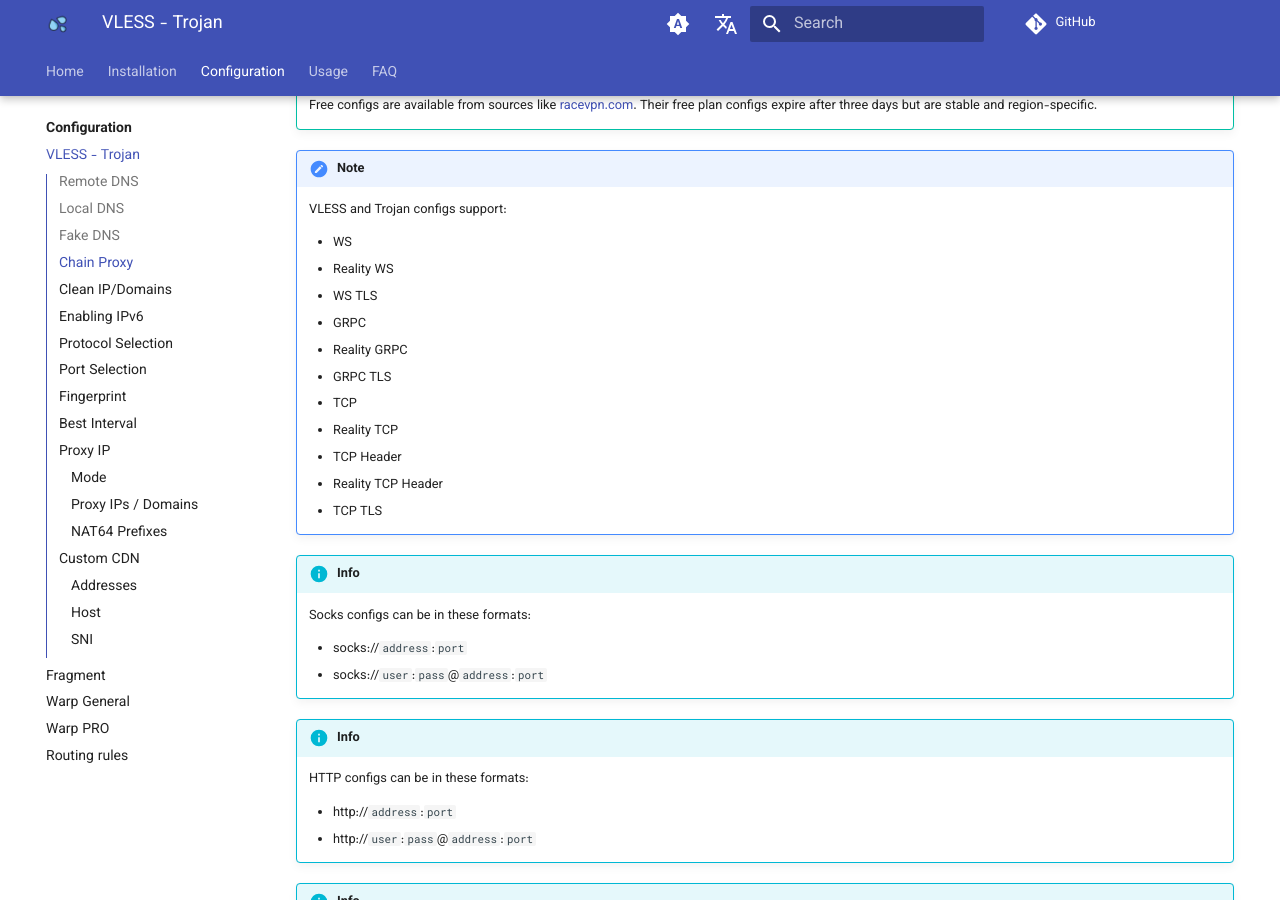
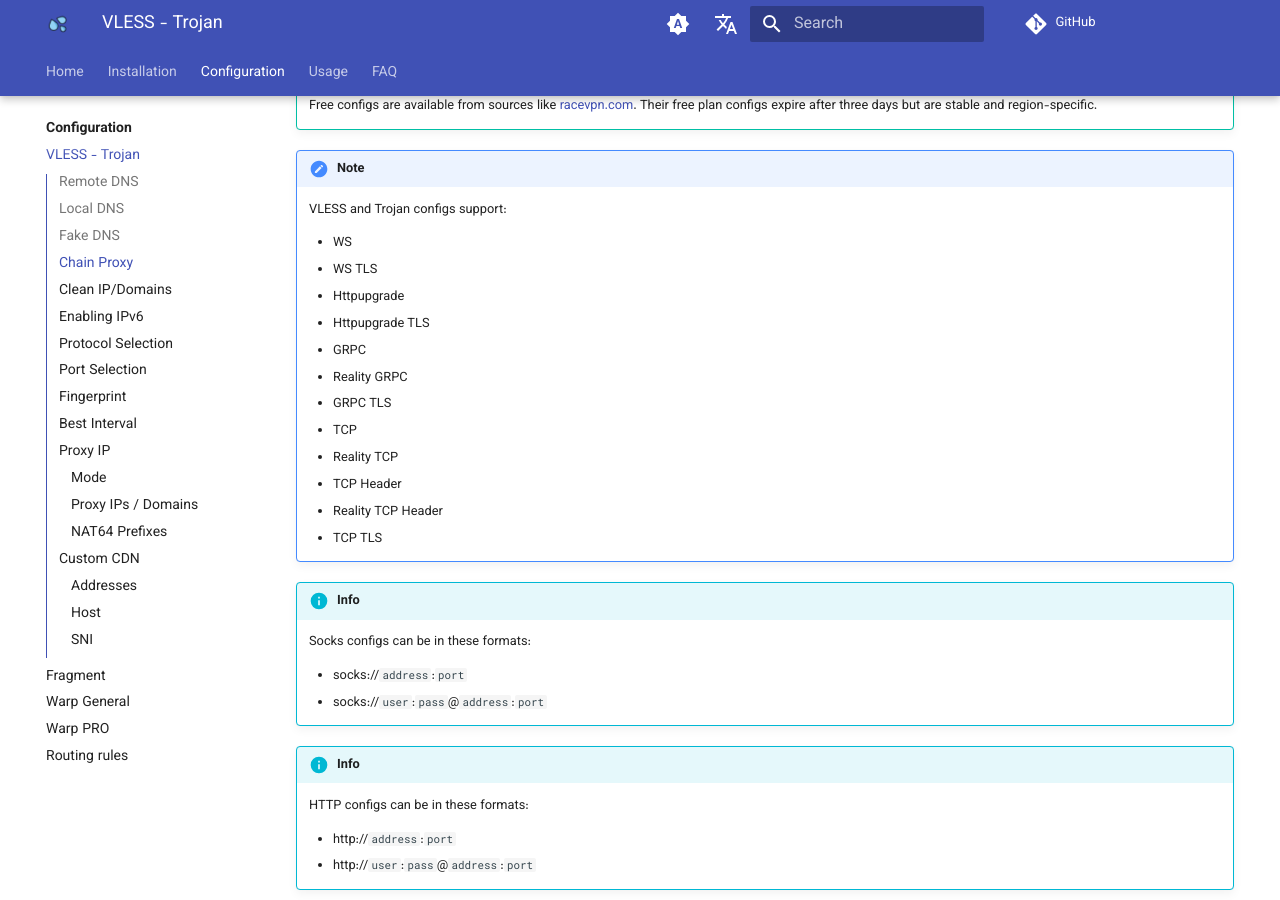
Before and after one commit to bia-pain-bache/BPB-Worker-Panel, an MkDocs documentation site: the page built from docs/en/docs/configuration/vless-trojan.md, in a window 1280 px wide and 900 px high, scrolled down 2892 px. Built offline with MkDocs 1.6.1 and Material for MkDocs 9.7.7, drawn with Linux system fonts in a browser that asks for light colours; comment, search, counter and statistics services are not loaded.

Commit message:
Updated docs.

```diff
--- a/docs/en/docs/configuration/vless-trojan.md
+++ b/docs/en/docs/configuration/vless-trojan.md
@@ -53,8 +53,9 @@
     VLESS and Trojan configs support:
 
     - WS
-    - Reality WS
     - WS TLS
+    - Httpupgrade
+    - Httpupgrade TLS
     - GRPC
     - Reality GRPC
     - GRPC TLS
```
Also changed, not shown: docs/fa/docs/configuration/vless-trojan.md (+2 -1 lines).
